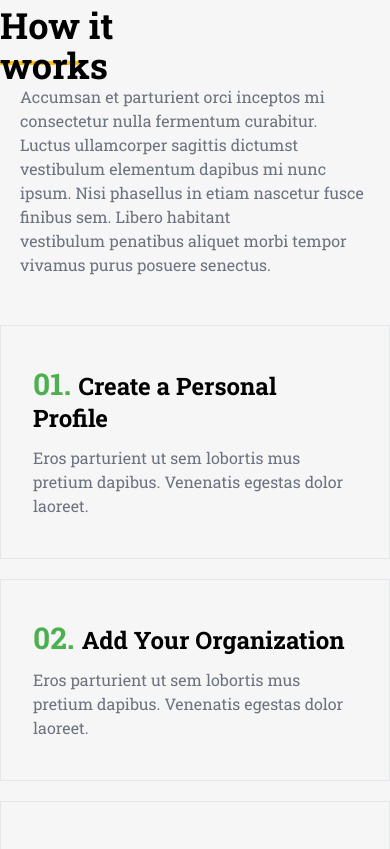
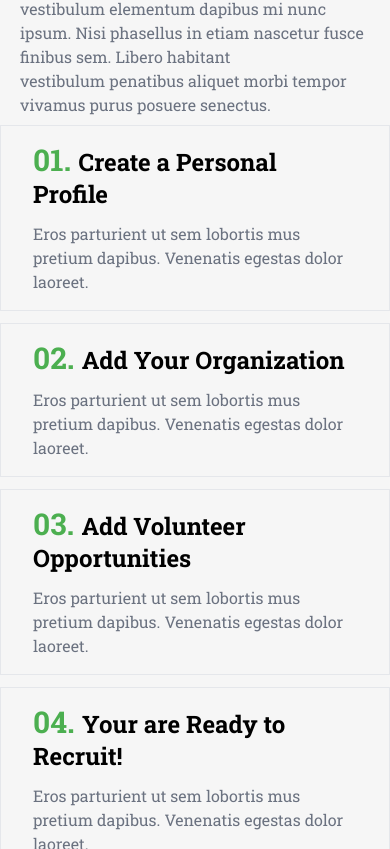
Before and after one commit to shakilahmedshuvo/earth-donor, a Next.js app: page / in a window 390 px wide. Shown: the part 4235-5084 px from the top of the page. Built offline with nearby package versions, Linux system fonts and the light colour scheme.

Commit message:
add mobile device reponsive for lets take action section

```diff
--- a/src/Components/HowItWorks/HowItWorks.jsx
+++ b/src/Components/HowItWorks/HowItWorks.jsx
@@ -1,12 +1,12 @@
 const HowItWorks = () => {
     return (
-        <div className="bg-[#F6F6F6] mt-28 pt-28 pb-20">
+        <div className="bg-[#F6F6F6] lg:mt-28 lg:pt-28 pt-16 pb-20">
             <div className="max-w-7xl mx-auto">
 
                 {/* text section start */}
                 <div className="grid lg:grid-cols-4">
                     <div>
-                        <h2 className="text-4xl font-bold">
+                        <h2 className="text-4xl font-bold ms-4 lg:ms-0">
                             <span className="border-b-4 border-[#FFC107] pb-3">
                                 How
                             </span> it works
@@ -23,9 +23,9 @@ const HowItWorks = () => {
                 {/* text section end */}
 
                 {/* card section start */}
-                <div className="grid lg:grid-cols-4 gap-5 mt-12">
+                <div className="grid lg:grid-cols-4 gap-3 lg:gap-5 lg:mt-12 mt-2">
 
-                    <div className="border hover:border-white hover:bg-white hover:shadow-md hover:scale-105 px-8 py-10 duration-300 cursor-pointer">
+                    <div className="border hover:border-white hover:bg-white hover:shadow-md hover:scale-105 px-8 py-4 lg:py-10 duration-300 cursor-pointer">
                         <h2 className="font-bold text-2xl">
                             <span className="text-[#4CAF50] text-3xl">01. </span> Create a Personal Profile
                         </h2>
@@ -34,7 +34,7 @@ const HowItWorks = () => {
                         </p>
                     </div>
 
-                    <div className="border hover:border-white hover:bg-white hover:shadow-md hover:scale-105 px-8 py-10 duration-300 cursor-pointer">
+                    <div className="border hover:border-white hover:bg-white hover:shadow-md hover:scale-105 px-8 py-4 lg:py-10 duration-300 cursor-pointer">
                         <h2 className="font-bold text-2xl">
                             <span className="text-[#4CAF50] text-3xl">02. </span> Add Your Organization
                         </h2>
@@ -43,7 +43,7 @@ const HowItWorks = () => {
                         </p>
                     </div>
 
-                    <div className="border hover:border-white hover:bg-white hover:shadow-md hover:scale-105 px-8 py-10 duration-300 cursor-pointer">
+                    <div className="border hover:border-white hover:bg-white hover:shadow-md hover:scale-105 px-8 py-4 lg:py-10 duration-300 cursor-pointer">
                         <h2 className="font-bold text-2xl">
                             <span className="text-[#4CAF50] text-3xl">03. </span> Add Volunteer Opportunities
                         </h2>
@@ -52,7 +52,7 @@ const HowItWorks = () => {
                         </p>
                     </div>
 
-                    <div className="border hover:border-white hover:bg-white hover:shadow-md hover:scale-105 px-8 py-10 duration-300 cursor-pointer">
+                    <div className="border hover:border-white hover:bg-white hover:shadow-md hover:scale-105 px-8 py-4 lg:py-10 duration-300 cursor-pointer">
                         <h2 className="font-bold text-2xl">
                             <span className="text-[#4CAF50] text-3xl">04. </span> Your are Ready to Recruit!
                         </h2>
```
